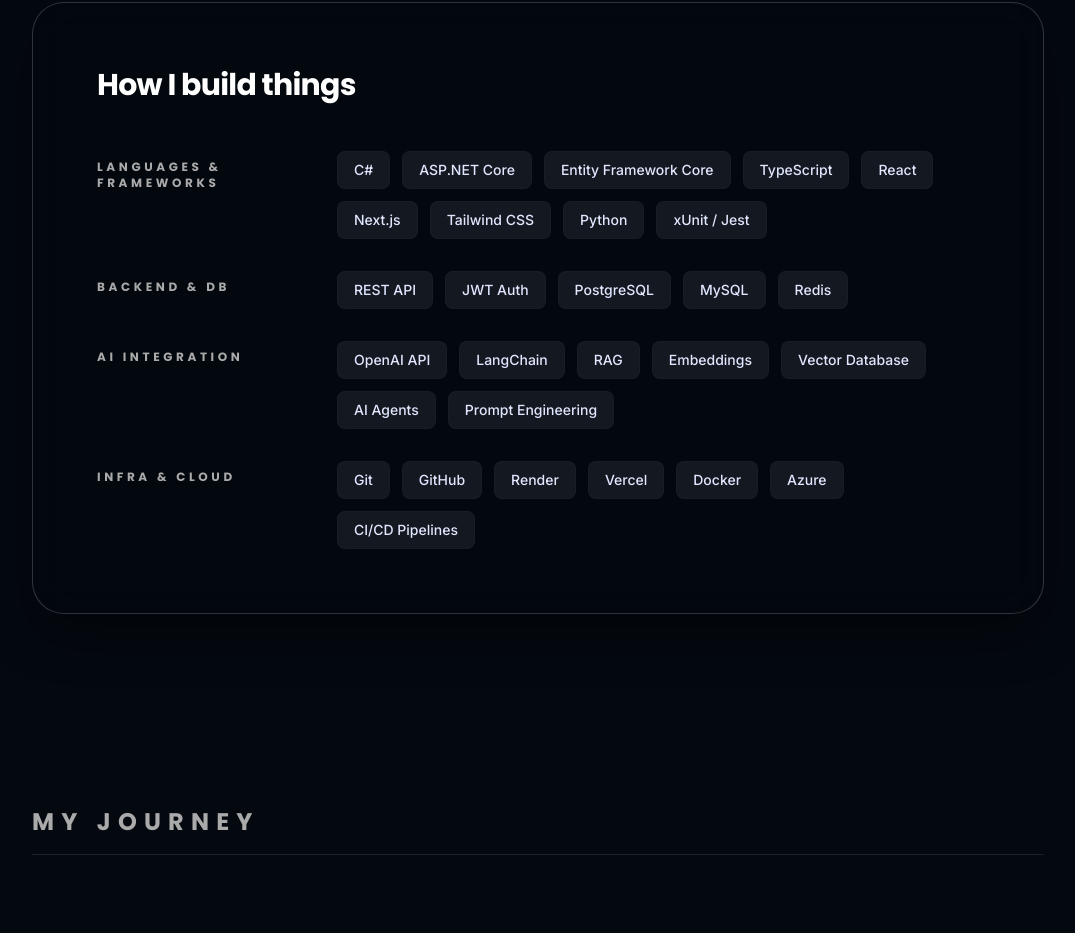
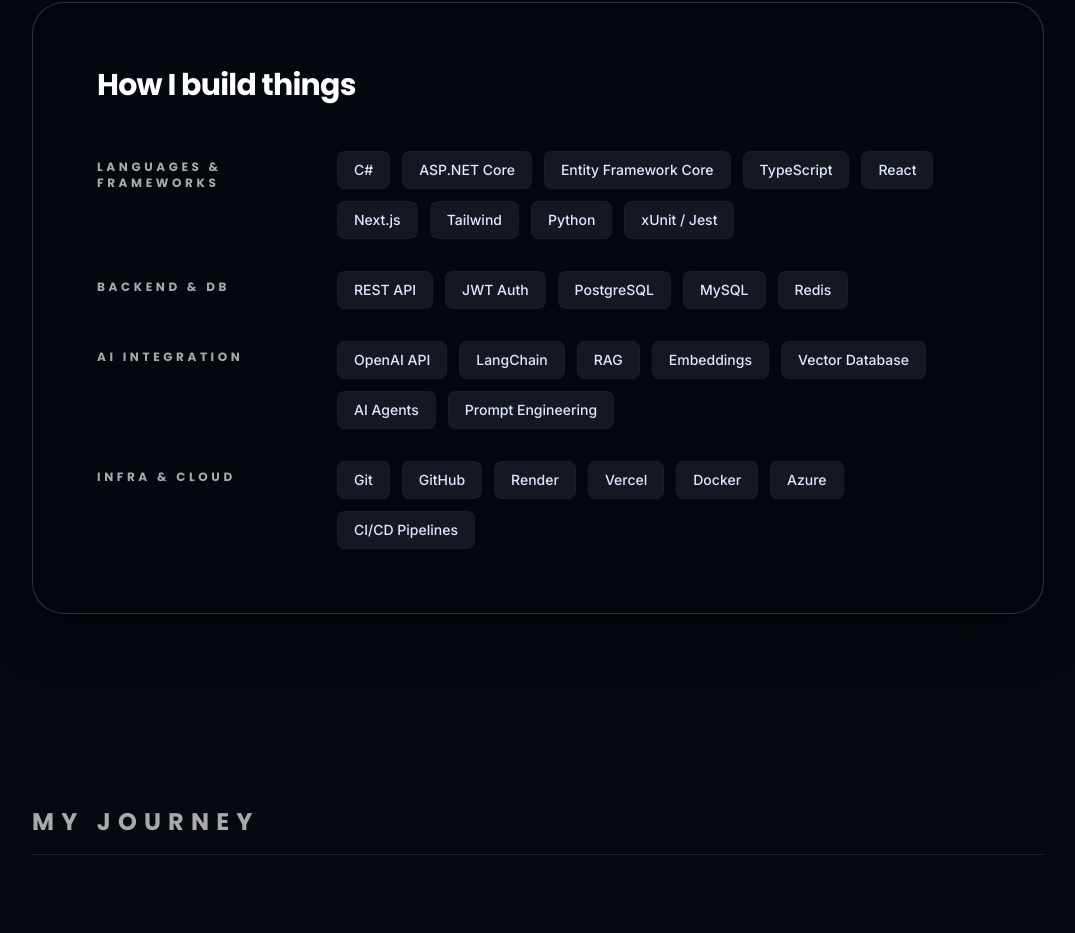
Before and after one commit to Charan951/protfilo, a React (Vite) app in the folder Brian Kabbo Sarker/: page / in a window 1280 px wide. Shown: the part 1476-2409 px from the top of the page, without its empty margins (132-1207 px from the left). Built offline with nearby package versions, Linux system fonts and the light colour scheme.

Commit message:
feat: add About section component with tech stack overview and profile bio

```diff
--- a/Brian Kabbo Sarker/src/sections/About.tsx
+++ b/Brian Kabbo Sarker/src/sections/About.tsx
@@ -14,7 +14,7 @@
   };
 
   const techStack = [
-    { category: 'Languages & Frameworks', items: ['C#', 'ASP.NET Core', 'Entity Framework Core', 'TypeScript', 'React', 'Next.js', 'Tailwind CSS', 'Python', 'xUnit / Jest'] },
+    { category: 'Languages & Frameworks', items: ['C#', 'ASP.NET Core', 'Entity Framework Core', 'TypeScript', 'React', 'Next.js', 'Tailwind', 'Python', 'xUnit / Jest'] },
     { category: 'Backend & DB', items: ['REST API','JWT Auth', 'PostgreSQL','MySQL','Redis'] },
     { category: 'AI Integration', items: ['OpenAI API','LangChain','RAG', 'Embeddings','Vector Database','AI Agents', 'Prompt Engineering'] },
     { category: 'Infra & Cloud', items: ['Git', 'GitHub', 'Render', 'Vercel', 'Docker', 'Azure','CI/CD Pipelines'] },
```
